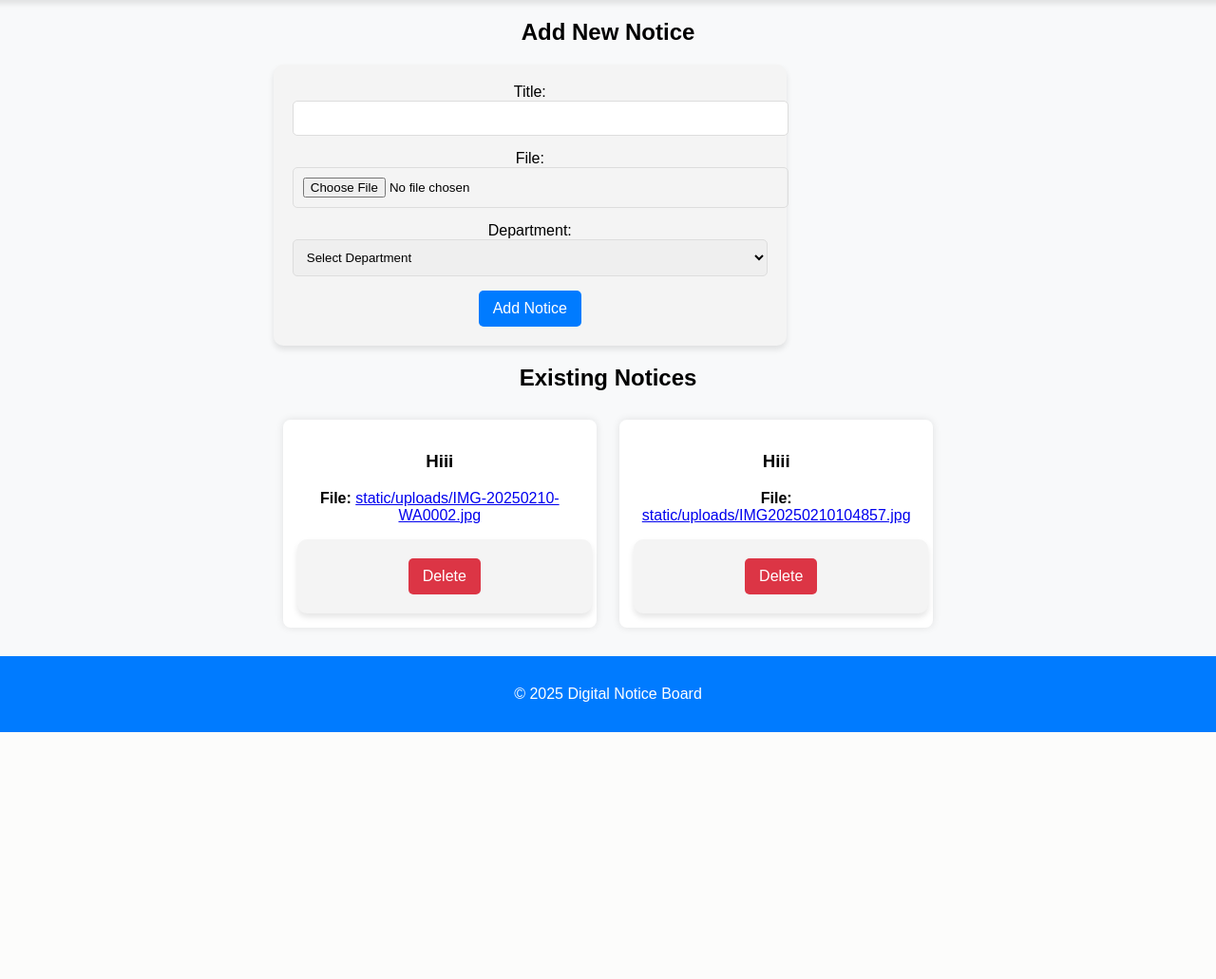
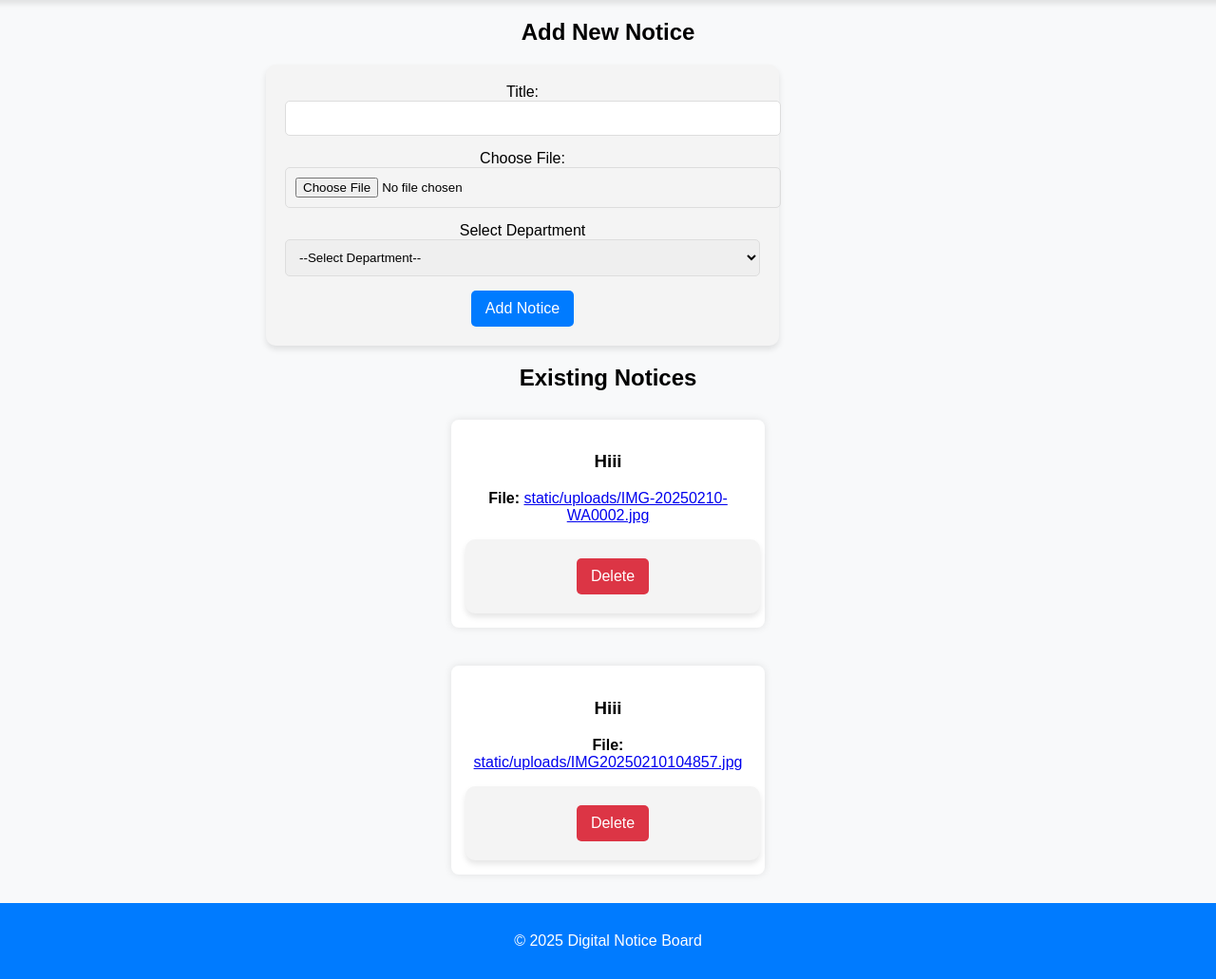
Before and after one commit to digi2025new/digital-notice, a Flask app: page /admin in a window 1280 px wide. Shown: the part 150-1181 px from the top of the page at 95% size. Before the commit the page ends 921 px from the top, so only its background shows below. Run offline with Flask 3, Linux system fonts and the light colour scheme; a user stored in the database is signed in; data comes from the database, SQL or seed files in the repository.

Commit message:
Make department filtering case-insensitive and improve admin layout

```diff
--- a/server.py
+++ b/server.py
@@ -92,8 +92,6 @@ def login_required(f):
 @app.route('/')
 def index():
     """Displays the main page (department selection or general info)."""
-    # If you have a department selection, you could render a page here
-    # or just redirect to an existing route. For now, we show index.html.
     conn = get_db_connection()
     try:
         notices = conn.execute('SELECT * FROM notices ORDER BY timestamp DESC').fetchall()
@@ -121,6 +119,8 @@ def get_department_notices(department):
     """Returns notices for a specific department as JSON."""
     conn = get_db_connection()
     try:
+        # If your DB stores 'IT' but the route is '/notices/it',
+        # you may need to do lower(...) on both sides, similarly to the HTML route below.
         notices = conn.execute('SELECT * FROM notices WHERE department = ? ORDER BY timestamp DESC',
                                (department,)).fetchall()
         notices_list = [dict(notice) for notice in notices]
@@ -149,7 +149,8 @@ def add_notice():
 
     file = request.files['file']
     title = request.form['title']
-    department = request.form['department']  # Department field
+    # Convert department to lowercase to maintain consistency
+    department = request.form['department'].lower()
 
     if file.filename == '':
         return "No selected file"
@@ -201,14 +202,17 @@ def delete_notice(notice_id):
 # --- NEW ROUTE FOR DEPARTMENT HTML PAGES ---
 @app.route('/department/<department>')
 def show_department_notices(department):
-    """Renders a webpage showing notices for a specific department."""
+    """Renders a webpage showing notices for a specific department (case-insensitive)."""
+    dept_lower = department.lower()  # Convert route param to lowercase
     conn = get_db_connection()
     try:
-        notices = conn.execute('SELECT * FROM notices WHERE department = ? ORDER BY timestamp DESC',
-                               (department,)).fetchall()
+        # Compare using lower(department) in DB
+        notices = conn.execute(
+            'SELECT * FROM notices WHERE lower(department) = ? ORDER BY timestamp DESC',
+            (dept_lower,)
+        ).fetchall()
     finally:
         conn.close()
-    # Renders a template that displays images/videos instead of returning JSON
     return render_template('department.html', notices=notices, department=department)
 
 # --- Run the App ---
--- a/static/style.css
+++ b/static/style.css
@@ -74,7 +74,7 @@ header h1 {
 
 /* Individual Notice Styling */
 .notice {
-    display: inline-block;        /* allows side-by-side if space permits */
+    display: inline-block;
     background: white;
     margin: 10px;
     padding: 15px;
@@ -82,15 +82,15 @@ header h1 {
     text-align: center;
     vertical-align: top;
     box-shadow: 0 0 8px rgba(0, 0, 0, 0.1);
-    max-width: 300px;            /* adjust as needed */
+    max-width: 300px;
 }
 
 /* Responsive Notice Display */
 .responsive-notice {
     width: 100%;
     height: auto;
-    max-height: 300px;           /* prevents overly tall images/videos */
-    object-fit: contain;         /* keeps full image visible without cropping */
+    max-height: 300px;
+    object-fit: contain;
     border-radius: 8px;
 }
 
@@ -187,11 +187,11 @@ footer {
 
     .notice {
         width: 90%;
-        max-width: 100%; /* ensures notice doesn't overflow on small screens */
+        max-width: 100%;
     }
 
     .responsive-notice {
-        max-height: 250px; /* adjust for smaller screens if you like */
+        max-height: 250px;
     }
 }
 
--- a/templates/admin.html
+++ b/templates/admin.html
@@ -2,7 +2,7 @@
 <html lang="en">
 <head>
   <meta charset="UTF-8">
-  <meta name="viewport" content="width=device-width, initial-scale=1.0">
+  <meta name="viewport" content="width=device-width,initial-scale=1.0">
   <title>Admin Panel - Digital Notice Board</title>
   <link rel="stylesheet" href="{{ url_for('static', filename='style.css') }}">
 </head>
@@ -18,6 +18,7 @@
     </header>
 
     <main class="admin-main">
+      <!-- Add New Notice -->
       <section id="new-notice">
         <h2>Add New Notice</h2>
         <form id="new-notice-form" method="post" action="{{ url_for('add_notice') }}" enctype="multipart/form-data">
@@ -26,13 +27,13 @@
             <input type="text" id="title" name="title" required>
           </div>
           <div class="form-group">
-            <label for="file">File:</label>
+            <label for="file">Choose File:</label>
             <input type="file" id="file" name="file" required>
           </div>
           <div class="form-group">
-            <label for="department">Department:</label>
+            <label for="department">Select Department</label>
             <select id="department" name="department" required>
-              <option value="">Select Department</option>
+              <option value="">--Select Department--</option>
               <option value="extc">EXTC</option>
               <option value="it">IT</option>
               <option value="cs">CS</option>
@@ -43,14 +44,17 @@
         </form>
       </section>
 
+      <!-- Existing Notices -->
       <section id="existing-notices">
         <h2>Existing Notices</h2>
-        <div id="notices-list" class="notices-list">
+        <div class="notices-grid">
           {% for notice in notices %}
             <div class="notice">
               <h3>{{ notice.title }}</h3>
               {% if notice.file_path %}
-                <p><strong>File:</strong> <a href="{{ notice.file_path }}" target="_blank">{{ notice.file_path }}</a></p>
+                <p><strong>File:</strong>
+                  <a href="{{ notice.file_path }}" target="_blank">{{ notice.file_path }}</a>
+                </p>
               {% endif %}
               <form method="post" action="{{ url_for('delete_notice', notice_id=notice.id) }}">
                 <button type="submit" class="btn btn-danger">Delete</button>
```
